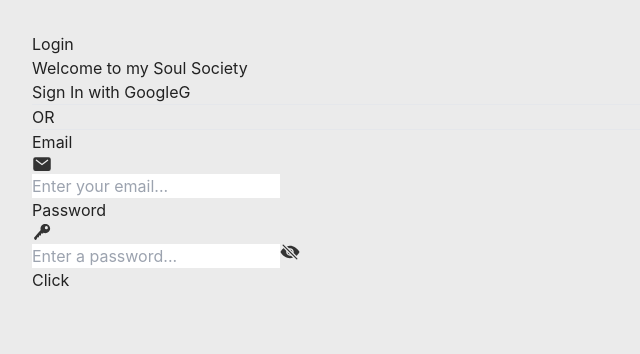
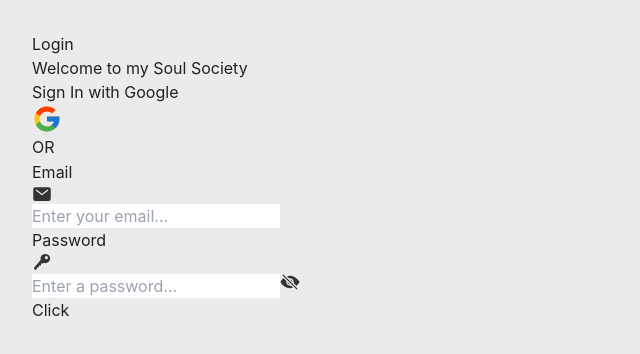
Before and after one commit to aneeshsharma72067/RealEstateHub, a React (Vite) app: page /auth/login in a window 1280 px wide. Shown: the top 354 px of the page, without its empty margins (0-640 px from the left). Built offline with nearby package versions, Linux system fonts and the light colour scheme.

Commit message:
Login Form Data Binding Complete

```diff
--- a/src/assets/Icons.tsx
+++ b/src/assets/Icons.tsx
@@ -58,3 +58,34 @@ export const EyeClosedIcon = ({
     <path d="M12 16.5a4.5 4.5 0 0 1-4.373-5.562.188.188 0 0 0-.05-.178L4.444 7.625a.188.188 0 0 0-.253-.01c-1.144.975-2.204 2.162-3.172 3.549a1.496 1.496 0 0 0-.03 1.666c1.238 1.937 2.83 3.569 4.606 4.718 2.002 1.295 4.151 1.951 6.39 1.951a11.165 11.165 0 0 0 3.405-.541.189.189 0 0 0 .125-.135.188.188 0 0 0-.05-.176l-2.225-2.225a.187.187 0 0 0-.178-.05A4.499 4.499 0 0 1 12 16.5Z" />
   </svg>
 );
+
+export const GoogleColorIcon = ({
+  size = 46,
+  color = "currentColor",
+  ...props
+}) => (
+  <svg
+    xmlns="http://www.w3.org/2000/svg"
+    width={size}
+    height={size}
+    viewBox="0 0 48 48"
+    {...props}
+  >
+    <path
+      fill="#FFC107"
+      d="M43.611 20.083H42V20H24v8h11.303c-1.649 4.657-6.08 8-11.303 8-6.627 0-12-5.373-12-12s5.373-12 12-12c3.059 0 5.842 1.154 7.961 3.039l5.657-5.657C34.046 6.053 29.268 4 24 4 12.955 4 4 12.955 4 24s8.955 20 20 20 20-8.955 20-20c0-1.341-.138-2.65-.389-3.917z"
+    />
+    <path
+      fill="#FF3D00"
+      d="m6.306 14.691 6.571 4.819C14.655 15.108 18.961 12 24 12c3.059 0 5.842 1.154 7.961 3.039l5.657-5.657C34.046 6.053 29.268 4 24 4 16.318 4 9.656 8.337 6.306 14.691z"
+    />
+    <path
+      fill="#4CAF50"
+      d="M24 44c5.166 0 9.86-1.977 13.409-5.192l-6.19-5.238A11.91 11.91 0 0 1 24 36c-5.202 0-9.619-3.317-11.283-7.946l-6.522 5.025C9.505 39.556 16.227 44 24 44z"
+    />
+    <path
+      fill="#1976D2"
+      d="M43.611 20.083H42V20H24v8h11.303a12.04 12.04 0 0 1-4.087 5.571l.003-.002 6.19 5.238C36.971 39.205 44 34 44 24c0-1.341-.138-2.65-.389-3.917z"
+    />
+  </svg>
+);
--- /dev/null
+++ b/src/components/GoogleAuth.tsx
@@ -0,0 +1,14 @@
+import { GoogleColorIcon } from "../assets/Icons";
+
+const GoogleAuth: React.FC = () => {
+  return (
+    <div>
+      <div className="bg-white w-full px-5 py-2 rounded-md text-slate-700 mx-auto flex justify-between items-center">
+        <span className=" text-slate-800">Sign In with Google</span>
+        <span><GoogleColorIcon size={30}/></span>
+      </div>
+    </div>
+  );
+}
+
+export default GoogleAuth
--- a/src/pages/Login.tsx
+++ b/src/pages/Login.tsx
@@ -1,48 +1,54 @@
-import { MouseEventHandler, useState } from "react";
+import React, { useState } from "react";
 import { EmailIcon, EyeClosedIcon, EyeIcon, KeyIcon } from "../assets/Icons";
 import { Button } from "../components/Button";
 import toast from "react-hot-toast";
+import GoogleAuth from "../components/GoogleAuth";
 
 interface LoginFormData {
-  username: string;
+  email: string;
   password: string;
 }
 
-const Login = () => {
+const Login: React.FC = () => {
   const [loginFormData, setLoginFormData] = useState<LoginFormData>({
-    username: "",
+    email: "",
     password: "",
   });
   const [showPassword, setShowPassword] = useState<boolean>(false);
 
-  const handleSubmit: MouseEventHandler<HTMLButtonElement> = () => {
-    toast.success("Form Sumbitted")
+  const handleSubmit: React.MouseEventHandler<HTMLButtonElement> = () => {
+    console.log(loginFormData);
+    toast.success("Form Sumbitted");
+  };
+
+  const handleChange: React.ChangeEventHandler<HTMLInputElement> = (
+    e: React.ChangeEvent<HTMLInputElement>
+  ) => {
+    setLoginFormData({
+      ...loginFormData,
+      [e.target.name]: e.target.value,
+    });
   };
 
   return (
     <div className="w-full h-20">
-      <div className="w-4/5 h-full my-10 mx-auto">
-        <div className="flex flex-col gap-6">
+      <div className="w-full h-full my-10 mx-auto md:w-2/5">
+        <div className="w-full flex flex-col gap-6">
           <header className="text-slate-700 text-center flex flex-col gap-3">
             <h1 className="font-bold text-4xl ">Login</h1>
             <h3 className="text-zinc-800">Welcome to my Soul Society</h3>
           </header>
-          <main className="w-full flex flex-col gap-10">
-            <div>
-              <div className="bg-white w-full px-5 py-2 rounded-md text-slate-700 mx-auto flex justify-between">
-                <span>Sign In with Google</span>
-                <span>G</span>
-              </div>
-            </div>
-            <div className="text-center flex gap-4 items-center w-">
+          <main className="w-full flex flex-col gap-5">
+            <GoogleAuth />
+            <div className="text-center flex gap-4 items-center w-full">
               <hr className="border w-full border-zinc-300" />
               <span>OR</span>
               <hr className="border w-full border-zinc-300" />
             </div>
-            <div className="flex flex-col gap-4">
+            <div className="flex flex-col gap-6">
               <div className="flex flex-col gap-2">
                 <label htmlFor="email">Email</label>
-                <div className="w-full flex gap-2 items-center bg-white rounded-md px-3">
+                <div className="w-full flex gap-1 items-center bg-white rounded-md px-4">
                   <div className="flex items-center justify-center">
                     <EmailIcon size={20} color="#333" />
                   </div>
@@ -51,12 +57,14 @@ const Login = () => {
                     name="email"
                     className="w-full rounded-md py-3 px-5 outline-none autofill:bg-white bg-white border-none"
                     placeholder="Enter your email..."
+                    value={loginFormData.email}
+                    onChange={handleChange}
                   />
                 </div>
               </div>
               <div className="flex flex-col gap-2">
                 <label htmlFor="email">Password</label>
-                <div className="bg-white flex items-center px-3 gap-2 rounded-md">
+                <div className="bg-white flex items-center px-4 gap-1 rounded-md">
                   <div className="flex items-center justify-center">
                     <KeyIcon size={20} color="#333" />
                   </div>
@@ -65,6 +73,8 @@ const Login = () => {
                     name="password"
                     className="text-lg rounded-md py-3 px-5 outline-none border-none w-full"
                     placeholder="Enter a password..."
+                    value={loginFormData.password}
+                    onChange={handleChange}
                   />
                   <button onClick={() => setShowPassword(!showPassword)}>
                     {showPassword ? (
@@ -75,7 +85,7 @@ const Login = () => {
                   </button>
                 </div>
               </div>
-                <Button onclick={handleSubmit} />
+              <Button onclick={handleSubmit} />
             </div>
           </main>
           <div></div>
```
